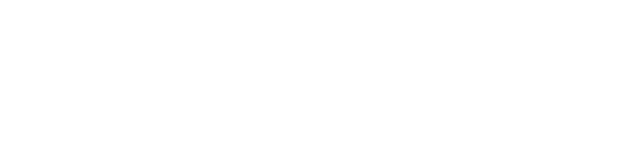
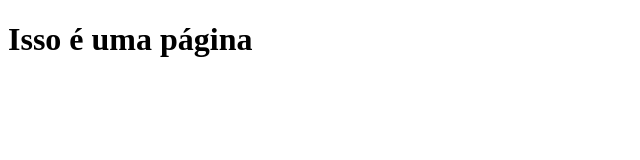
Before and after one commit to Alexig2/atividade-branchs, a plain HTML site: page index.html in a window 1280 px wide. Shown: the whole page, without its empty margins (0-640 px from the left). Drawn offline with Linux system fonts and the light colour scheme.

Commit message:
Adicionando o título da página

```diff
--- a/index.html
+++ b/index.html
@@ -3,9 +3,9 @@
 <head>
     <meta charset="UTF-8">
     <meta name="viewport" content="width=device-width, initial-scale=1.0">
-    <title>Document</title>
+    <title>Uma página aí</title>
 </head>
 <body>
-
+    <h1>Isso é uma página</h1>
 </body>
 </html>
```
